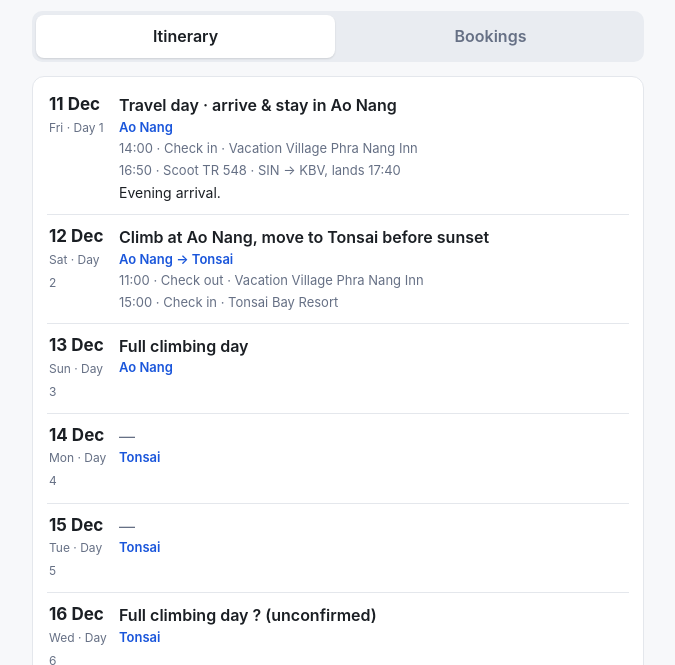
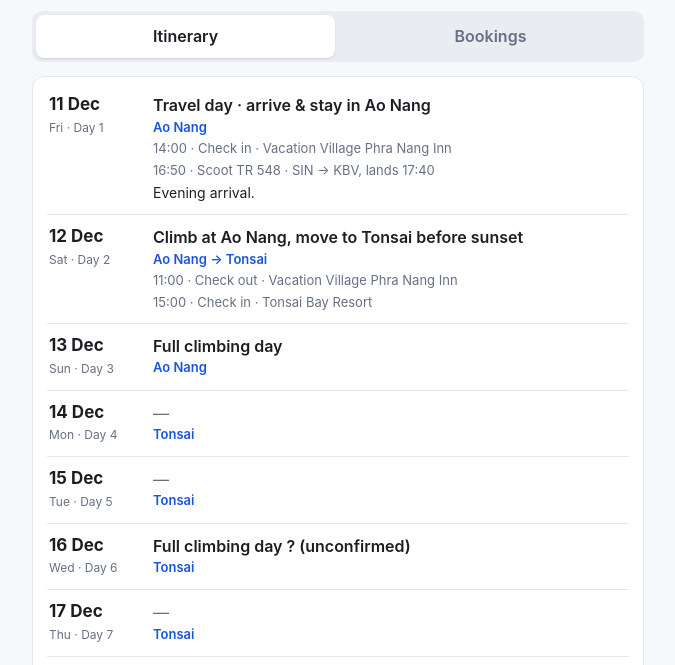
Before and after one commit to wgao19/Krabi-2026, a plain HTML site: page index.html in a window 1280 px wide. Shown: the part 77-742 px from the top of the page, without its empty margins (302-977 px from the left). Drawn offline with Linux system fonts and the light colour scheme.

Commit message:
Widen itinerary date column so 'Day N' doesn't wrap
Co-Authored-By: Claude Sonnet 5.5 <noreply@anthropic.com>
Claude-Session: https://claude.ai/code/session_0115EojArzsJY3Chy1WVh3iH

```diff
--- a/index.html
+++ b/index.html
@@ -46,9 +46,9 @@
   a { color:var(--accent); }
   .it { display:flex; gap:12px; padding:11px 2px; border-bottom:1px solid var(--line); }
   .it:last-child { border-bottom:0; }
-  .it .d { width:58px; flex:none; }
+  .it .d { width:92px; flex:none; }
   .it .d b { display:block; font-size:17px; line-height:1.2; }
-  .it .d small { color:var(--mute); font-size:12px; }
+  .it .d small { color:var(--mute); font-size:12px; white-space:nowrap; }
   .it .m { flex:1; min-width:0; }
   .it .t { font-weight:600; font-size:16px; }
   .it .t.empty { color:var(--mute); font-weight:400; }
```
